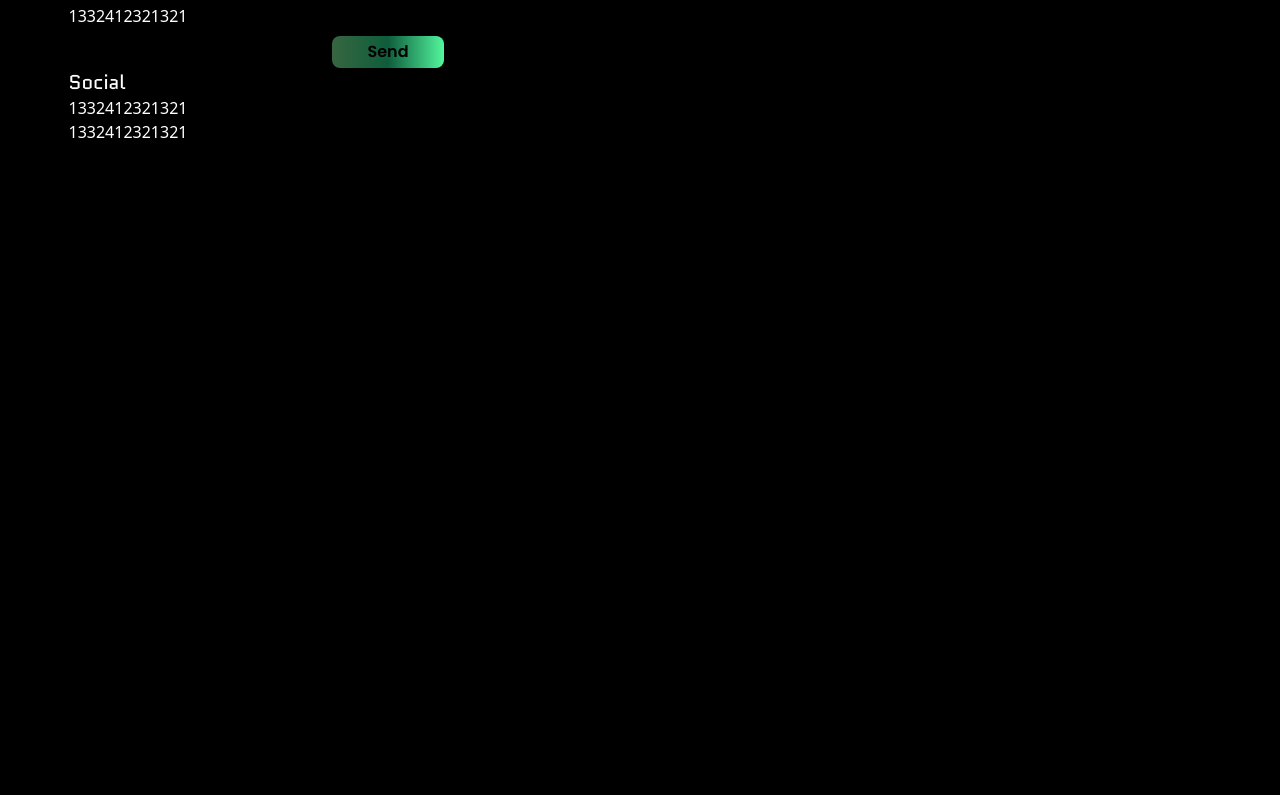
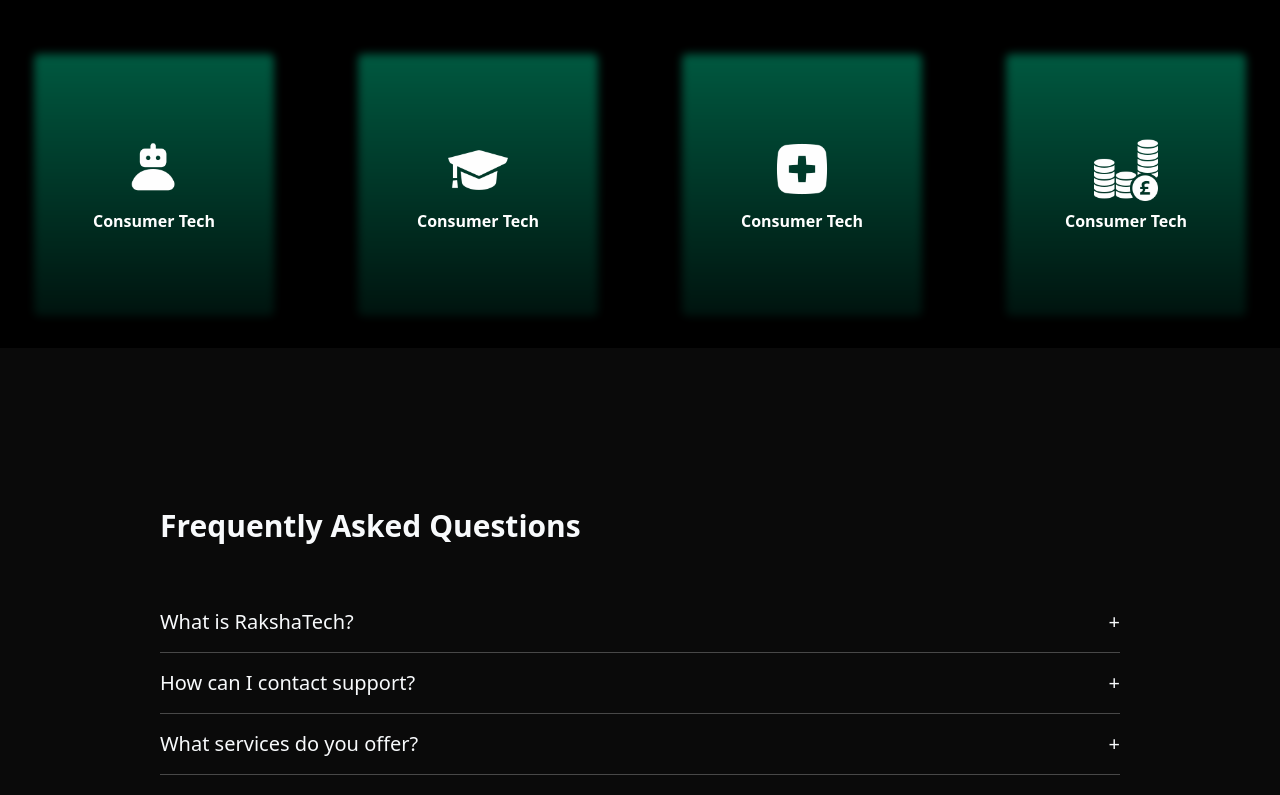
Before and after one commit to Dezors-Service-And-Consultancy/RakshaTech, a React (Vite) app: page / in a window 1280 px wide. Shown: the part 2800-3595 px from the top of the page. Before the commit the page ends 2984 px from the top, so only its background shows below. Built offline with nearby package versions, Linux system fonts and the light colour scheme; a web font is replaced by a local one.

Commit message:
ignore commit

```diff
--- a/src/App.jsx
+++ b/src/App.jsx
@@ -5,7 +5,6 @@
 import Navbar from "./components/navbar";
 import Faq from "./components/faq";
 import Footer from "./components/footer";
-import ThemeGrid from "./components/ThemeGrid";
 import GlowingEllipse from "./components/comp/GlowingEllipse";
 import NewThemeGrid from "./components/NewThemeGrid";
 
@@ -28,7 +27,13 @@
       <div className="mb-[5rem]">
         <FullTree />
       </div>
-
+      <div>
+        <GlowingEllipse />
+      </div>
+      <NewThemeGrid/>
+      <div >
+        <Faq/>
+      </div>
       <Footer/>
     </div>
   );
```
